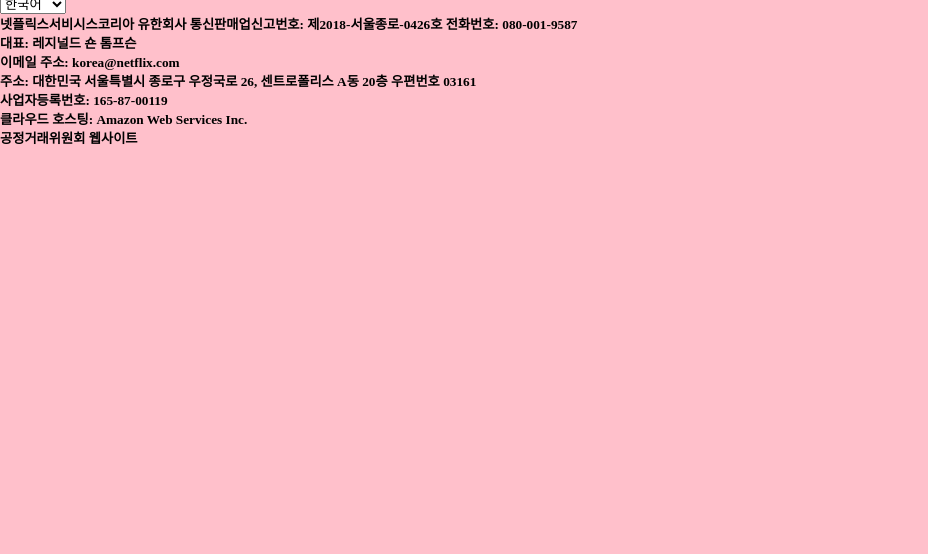
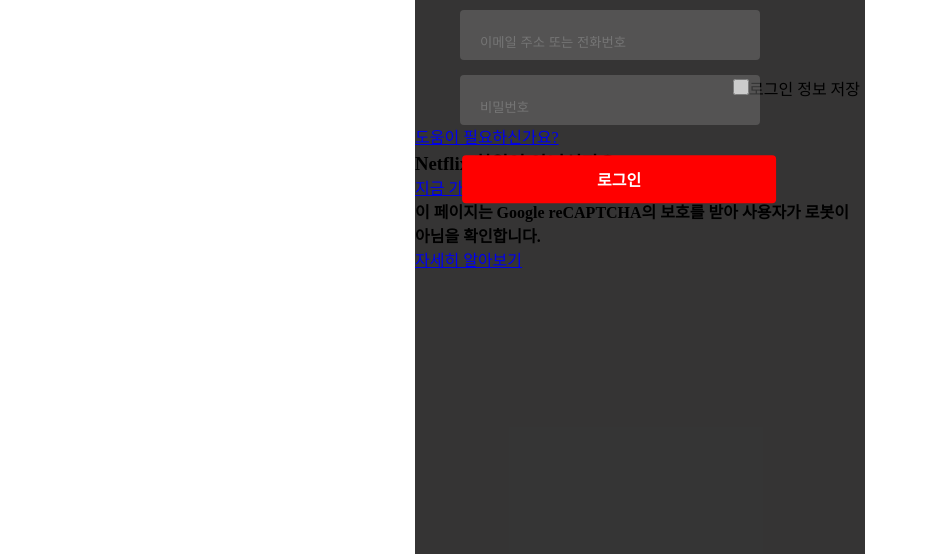
Before and after one commit to apnalkkamkkamhanjoon/NETFLIX, a plain HTML site: page index.html in a window 1280 px wide. Shown: the part 336-890 px from the top of the page, without its empty margins (0-928 px from the left). Before the commit the page ends 800 px from the top, so only its background shows below. Drawn offline with Linux system fonts and the light colour scheme.

Commit message:
lg-container

```diff
--- a/index.html
+++ b/index.html
@@ -13,14 +13,14 @@
     </div>
     <div id="body">
         <div id="login-container">
+            <div class="login-container">
                 <div class="container-head">
                     <h1 class="login">로그인</h1>
-                <input class="input" type="text" placeholder="이메일 주소 또는 전화번호">
-                <input class="input" type="text" placeholder="비밀번호">
-            </div>
+                    <input class="input1" type="text" placeholder="이메일 주소 또는 전화번호" onfocus="this.placeholder = ''" onblur="this.placeholder = '이메일 주소 또는 전화번호'">
+                    <input class="input2" type="text" placeholder="비밀번호" onfocus="this.placeholder = ''" onblur="this.placeholder = '비밀번호'">
                     <div class="container-body">
                         <button class="lg-btn">로그인</button>
-                <label for="save">
+                        <label  for="save">
                             <input type="checkbox" id="save">로그인 정보 저장
                         </label>
                         <a href="#">도움이 필요하신가요?</a>
@@ -30,6 +30,8 @@
                         <a href="##">지금 가입하세요.</a>
                         <h4>이 페이지는 Google reCAPTCHA의 보호를 받아 사용자가 로봇이 아님을 확인합니다.</h4>
                         <a href="###">자세히 알아보기</a>
+                    </div>
+                </div>
             </div>
         </div>
     </div>
--- a/style.css
+++ b/style.css
@@ -6,7 +6,17 @@
 
 body {
   /* background-image: url('넷플.jpg'); */
-  background-color: pink;
+  /* background-color: pink; */
+}
+.login-container{
+  height: 660px;
+  width: 450px;
+  background-color: black;
+  position: absolute;
+  left: 50%;
+  top: 70%;
+  background-color: rgba(17, 16, 16, 0.848);
+  transform: translate(-50%, -50%);
 }
 .title{
   color: red;
@@ -15,24 +25,49 @@ body {
   font-size: 32px;
   font-weight: 700;
   color: white;
+  transform: translateX(10%) translateY(100%);
 }
-.input{
+.input1{
     border: 0;
     border-radius: 4px;
     width: 300px;
     height: 50px;
     line-height: 50px;
     padding: 16px 20px 0;
-    border: none;
+    background-color: rgba(128, 128, 128, 0.405);
+    transform: translateX(15%) translateY(140%);
+}
+.input2{
+  border: 0;
+  border-radius: 4px;
+  width: 300px;
+  height: 50px;
+  line-height: 50px;
+  padding: 16px 20px 0;
+  background-color: rgba(128, 128, 128, 0.405);
+  transform: translateX(15%) translateY(170%);
+}
+input:focus{
+  outline: none;
 }
 .lg-btn{
   background-color: red;
   color: white;
   border: none;
   cursor: pointer;
+  width: 314px;
+  height: 48px;
+  border-radius: 4px;
+  font-size: 16px;
+  font-weight: 700;
+  margin: 24px 0 12px;
+  transform: translateX(15%) translateY(190%);
 }
 .input::placeholder {
   font-size: 15px;
+}
+.label{
+  transform: translateX(15%) translateY(190%);
 }
 #save{
   background: #737373;
@@ -41,4 +76,5 @@ body {
   height: 16px;
   left: -20px;
   width: 16px;
+
 }
```
Lines whose indentation alone changed are shown as unchanged.
